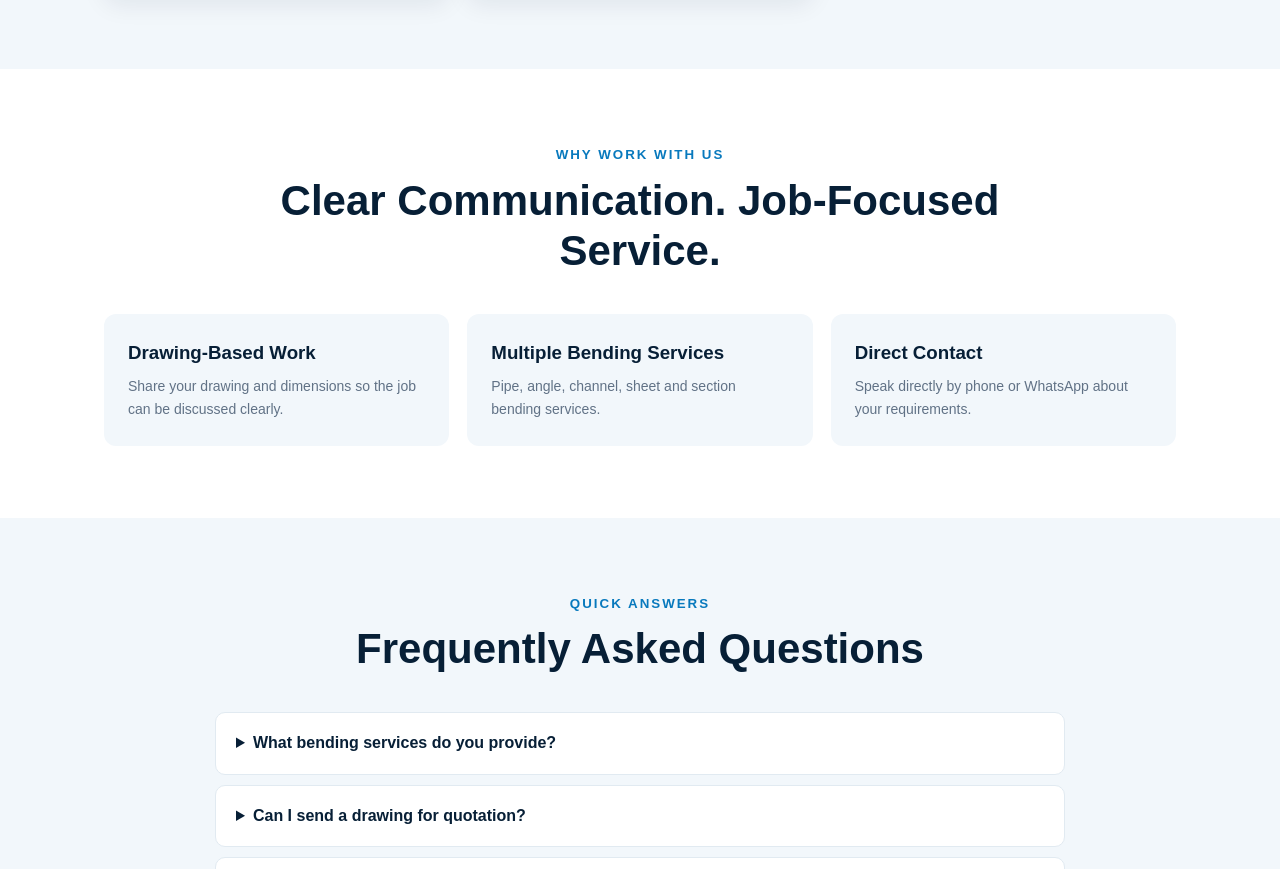
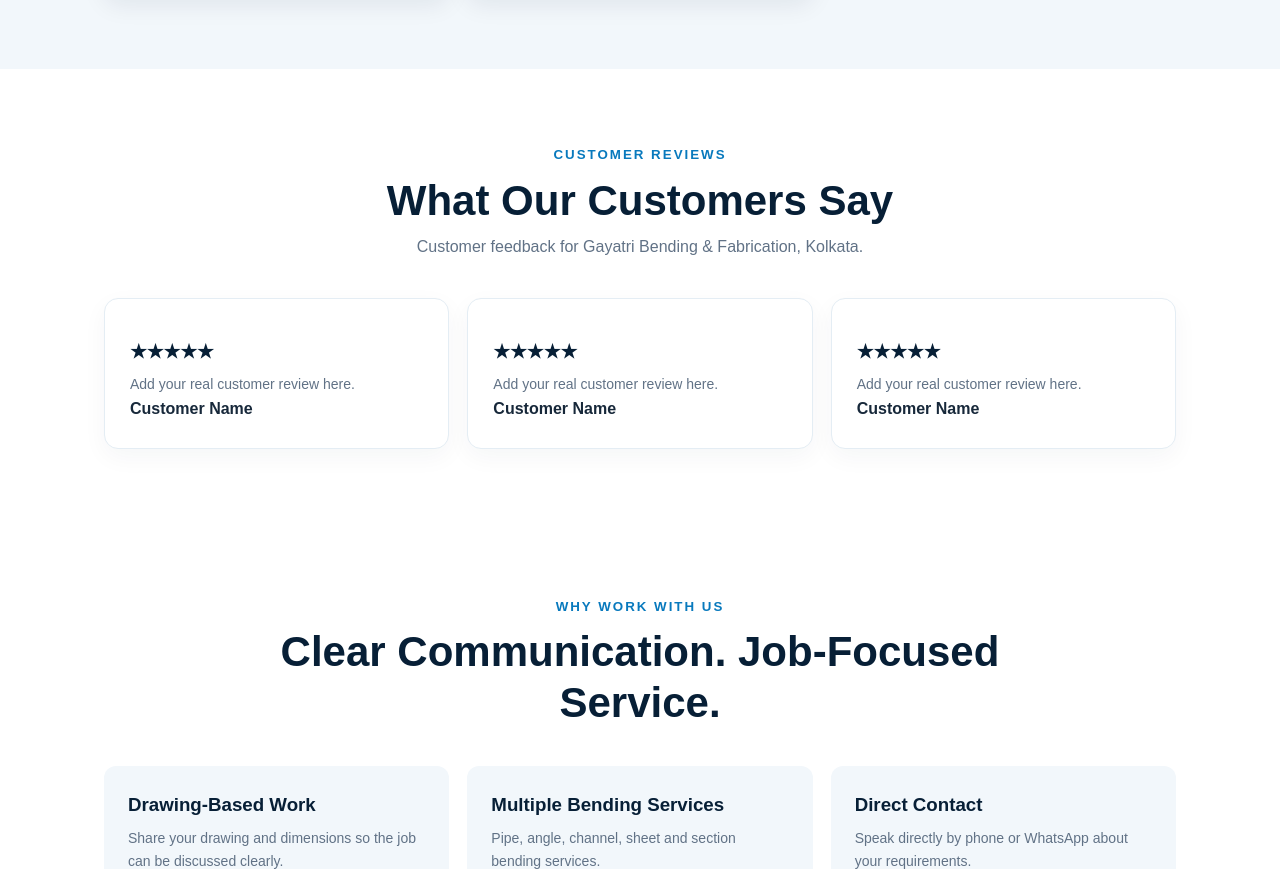
Before and after one commit to gayatribending/gayatri-bending-fabrication, a plain HTML site: page index.html in a window 1280 px wide. Shown: the part 3143-4012 px from the top of the page. Drawn offline with Linux system fonts and the light colour scheme.

Commit message:
Add customer reviews section to index.html

```diff
--- a/index.html
+++ b/index.html
@@ -86,7 +86,33 @@ dimensions and customer requirements.
 <figure class="gallerycard"><img src="images/pipe-2.jpg" alt="MS pipe bending work" loading="lazy"><figcaption>MS Pipe Bending</figcaption></figure>
 <figure class="gallerycard"><img src="images/section-1.jpg" alt="Metal section bending work" loading="lazy"><figcaption>Section Bending</figcaption></figure>
 <figure class="gallerycard"><img src="images/fabrication-1.jpg" alt="Metal fabrication work" loading="lazy"><figcaption>Fabrication Work</figcaption></figure>
-</div></div></section>
+</div></section><section class="section" id="reviews">
+  <div class="heading">
+    <small>CUSTOMER REVIEWS</small>
+    <h2>What Our Customers Say</h2>
+    <p>Customer feedback for Gayatri Bending & Fabrication, Kolkata.</p>
+  </div>
+
+  <div class="services">
+    <article class="service">
+      <h3>★★★★★</h3>
+      <p>Add your real customer review here.</p>
+      <b>Customer Name</b>
+    </article>
+
+    <article class="service">
+      <h3>★★★★★</h3>
+      <p>Add your real customer review here.</p>
+      <b>Customer Name</b>
+    </article>
+
+    <article class="service">
+      <h3>★★★★★</h3>
+      <p>Add your real customer review here.</p>
+      <b>Customer Name</b>
+    </article>
+  </div>
+</section>
 <section class="section"><div class="heading"><small>Why Work With Us</small><h2>Clear Communication. Job-Focused Service.</h2></div><div class="whygrid">
 <div class="why"><h3>Drawing-Based Work</h3><p>Share your drawing and dimensions so the job can be discussed clearly.</p></div>
 <div class="why"><h3>Multiple Bending Services</h3><p>Pipe, angle, channel, sheet and section bending services.</p></div>
```
